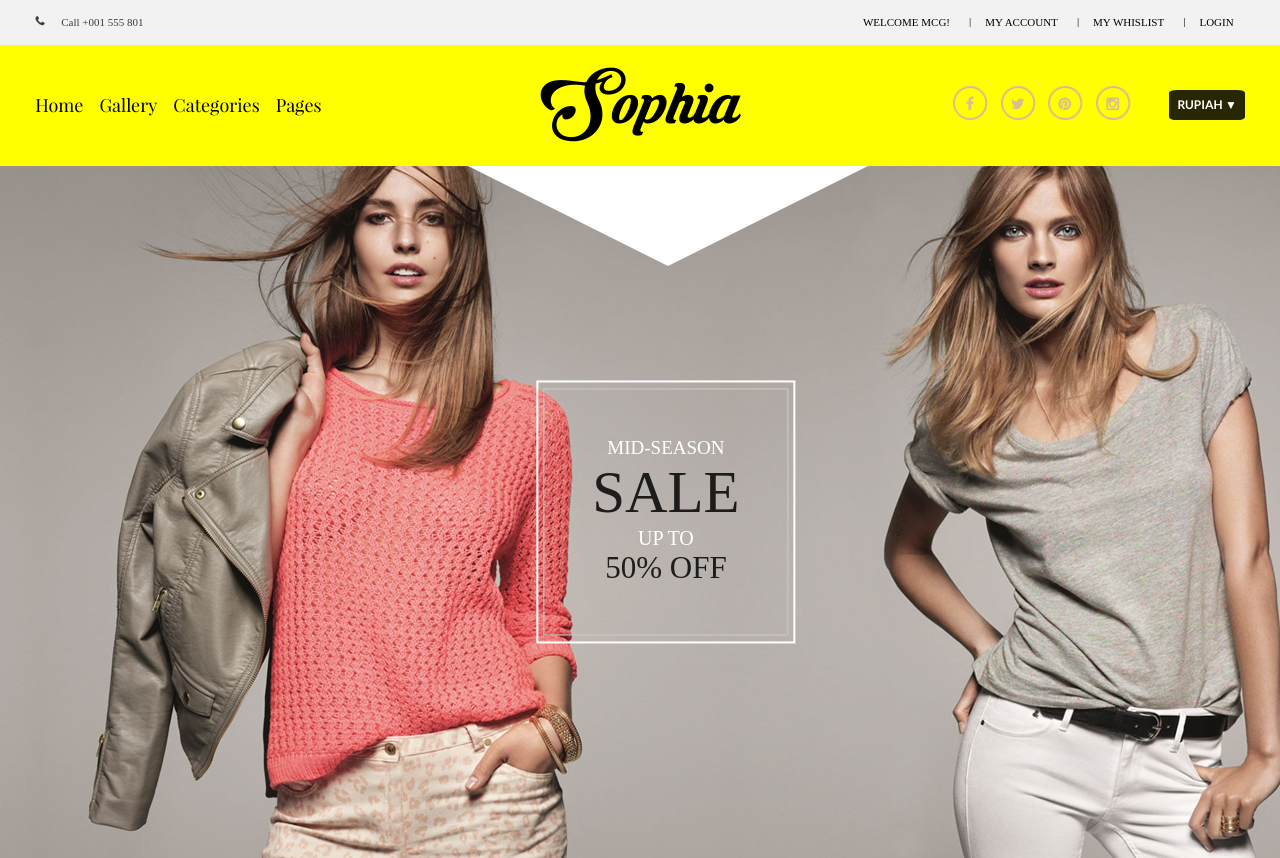
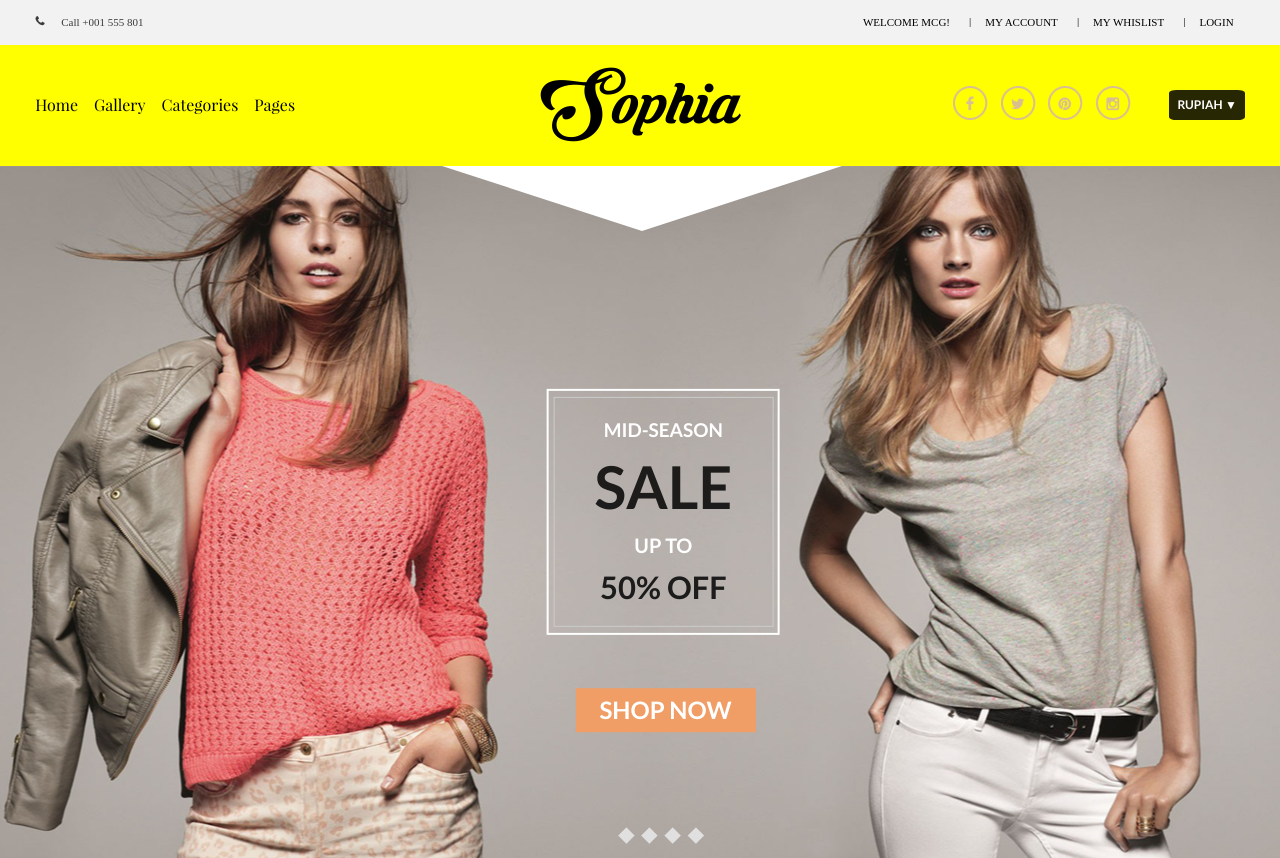
Before and after one commit to Vlad-Konovalchuk/Sophia-WA, a website built with webpack: page src/index/index.html in a window 1280 px wide. Built offline with nearby package versions, Linux system fonts and the light colour scheme.

Commit message:
Finished Slider Section

```diff
--- a/src/common/styles/_base.scss
+++ b/src/common/styles/_base.scss
@@ -18,6 +18,6 @@ li,ul{
 
 .container{
 	max-width: 1440px;
+	width: 100%;
 	margin: 0 auto;
-
 }
--- a/src/common/styles/_mixins.scss
+++ b/src/common/styles/_mixins.scss
@@ -17,9 +17,6 @@
   align-items: center;
   justify-content: flex-end;
 }
-// @mixin flex-center{
-//  display: flex;
-//  align-items: center;
-//  justify-content: center;
-//}
-//
+@mixin position-center{
+  transform: translate(-50%,-50%);
+}
--- a/src/common/styles/_variables.scss
+++ b/src/common/styles/_variables.scss
@@ -2,17 +2,22 @@
 $white: #ffffff;
 $black: rgba(4, 4, 4, 0.86);
 $grey: rgb(203, 203, 203);
-//---------------------------Test variables---------------------
-$navtop-font-size: 11px;
+//---------------------------Test variables---11px;------------------
+$navtop-font-size:0.6875rem;
 $navtop-font-color: #393939;
 $navtop-bg-color: #f2f2f2;
 // -------------------------Test variables ENDS--------------------
-//--------------------------headerTitile variables-----------------
+//--------------------------headerTitile variables----12px-------------
 $site-title-ff:"KrinkesDecor";
 $dropdown-padding: 0.5rem;
-$dropdown-fontsize:12px;
+$dropdown-fontsize:0.75rem;
 $header-title-nav-font-color: #000000;
-$header-title-nav-font-size: 18px;
+$header-title-nav-font-size: 1rem;
 //-----------------------headerTitile variables ends-------------------
-//-----------------------Top Banner-------------------------------
+//----------------24px-------Top Banner-------------------------------
 $top-banner-content: 19px 59px  20px  31px;
+$top-banner-content-ff:"Lato Bold",Arial,sans-serif;
+$btn-font-size: 1.5rem;
+$btn-color-bg:#f09d66;
+$btn-ff:"Lato Bold",Arial,sans-serif;
+$slider-control-color: #e0e0e0;
--- a/src/index/index.html
+++ b/src/index/index.html
@@ -108,6 +108,17 @@
                     <span class="content-4">50% off</span>
                 </div>
            </div>
+            <button class="top-banner_btn btn">
+                <a href="#" class="btn_link">
+                    shop now
+                </a>
+            </button>
+            <div class="slider-controls">
+                <div class="slider-control">⬥</div>
+                <div class="slider-control">⬥</div>
+                <div class="slider-control">⬥</div>
+                <div class="slider-control">⬥</div>
+            </div>
         </section>
     </div>
 </body>
--- a/src/index/styles/top-banner.scss
+++ b/src/index/styles/top-banner.scss
@@ -1,18 +1,22 @@
 .top-banner{
   width: 100%;
-  height: 100%;
+  height: auto;
   min-height: 692px;
   background-image: url("../../assets/images/slider-img.jpg") ;
   background-size: cover;
+  background-attachment:scroll;;
+  background-position:center center;
+  background-repeat: no-repeat;
   position: relative;
+  margin: 0 auto;
   &:before{
     content: '';
     display: block;
     border-left: 200px solid transparent;
     border-right: 200px solid transparent;
-    border-top: 100px solid $white;
+    border-top: 65px solid $white;
     position: absolute;
-    left: 55%;
+    left: 53%;
     transform: translate(-59%);
   }
 }
@@ -20,7 +24,6 @@
 //--------------------------------Top Banner Content---------------------------
 .wrapper{
   border:2px solid $white;
-  //padding: 1.2rem;
   position: absolute;
   top: 50%;
   left: 50%;
@@ -30,23 +33,30 @@
 }
 .top-banner_content{
   width: 100%;
+  max-width: 273px;
+  max-height: 273px;
   height: 100%;
   border:1px solid $grey;
-  padding: 3rem;
+  padding: 0.875rem 2.5rem;
   display: flex;
   flex-direction: column;
-  align-content: space-between;
+  justify-content: center;
+  align-content: center;
+  font-family: $top-banner-content-ff;
+  span{
+    display: block;
+    text-transform: uppercase;
+    text-align: center;
+    padding: 0.4rem 0;
+  }
   & span:nth-child(odd){
     color: $white;
+
   }
   & span:nth-child(even){
     color: $black;
   }
-  span{
-    display: block;
-    text-transform: uppercase;
-    text-align: center;
-  }
+
   @each $font-siz in $top-banner-content {
     $i: index($top-banner-content, $font-siz);
     .content-#{$i} {
@@ -54,3 +64,48 @@
     }
   }
 }
+
+.top-banner_btn{
+  position: absolute;
+  bottom: 15%;
+  left: 52%;
+  @include position-center;
+  padding: 0.5rem 1.5rem;
+
+  &.btn{
+    font-size: $btn-font-size;
+    background-color: $btn-color-bg;
+    outline: none;
+    border: none;
+    text-transform: uppercase;
+    font-family: $btn-ff;
+
+  }
+  .btn_link{
+    color: $white;
+    &:hover{
+     background-color:linear-gradient(to top right, #ee82ee, #ff0000);
+    }
+  }
+}
+
+.slider-controls{
+  position: absolute;
+  bottom: 0;
+  left: 50%;
+  transform: translateX(-30%);
+  display: flex;
+  cursor: pointer;
+  color: $slider-control-color;
+  padding: 0.4rem;
+  font-size: 1.5rem;
+  .slider-control{
+    transform: scale(1);
+    padding: 0.2rem;
+    transition: transform 0.5s;
+    &:hover{
+      transform:scale(2);
+    }
+  }
+
+}
```
